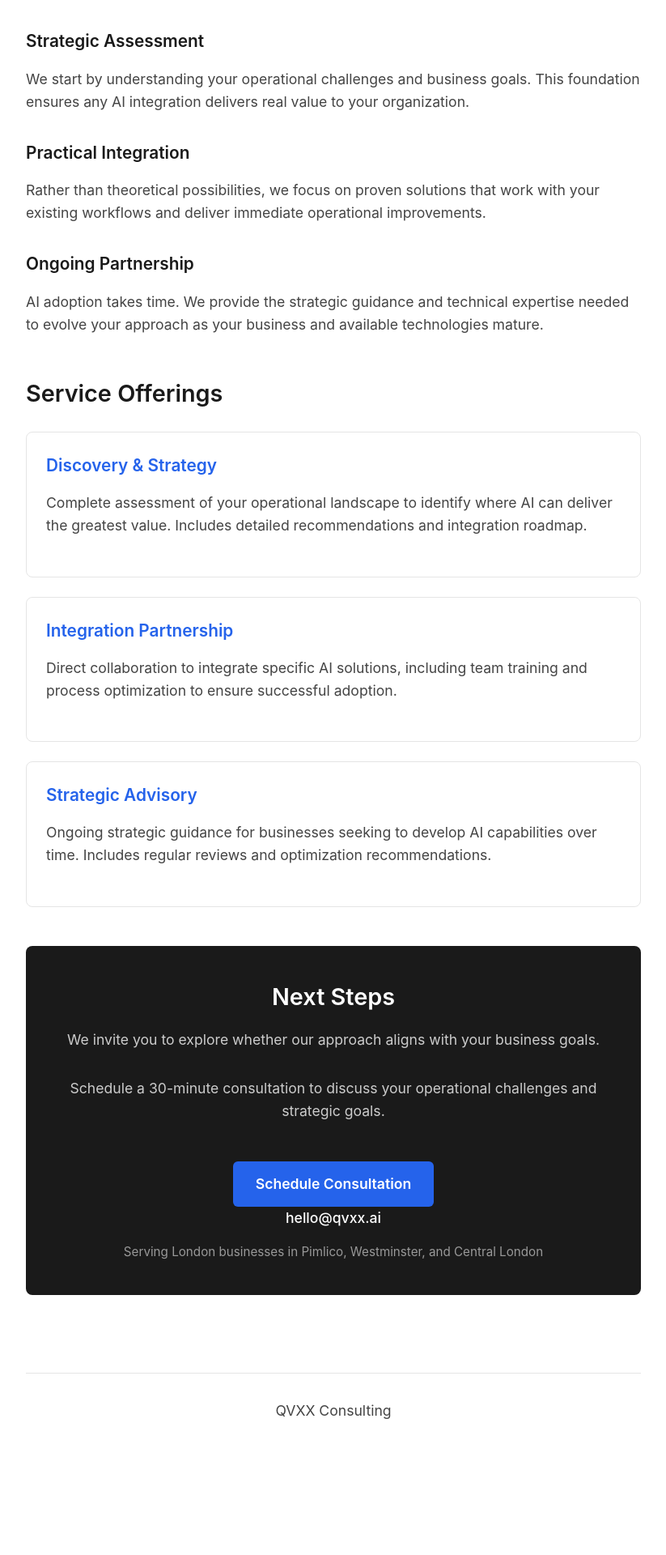
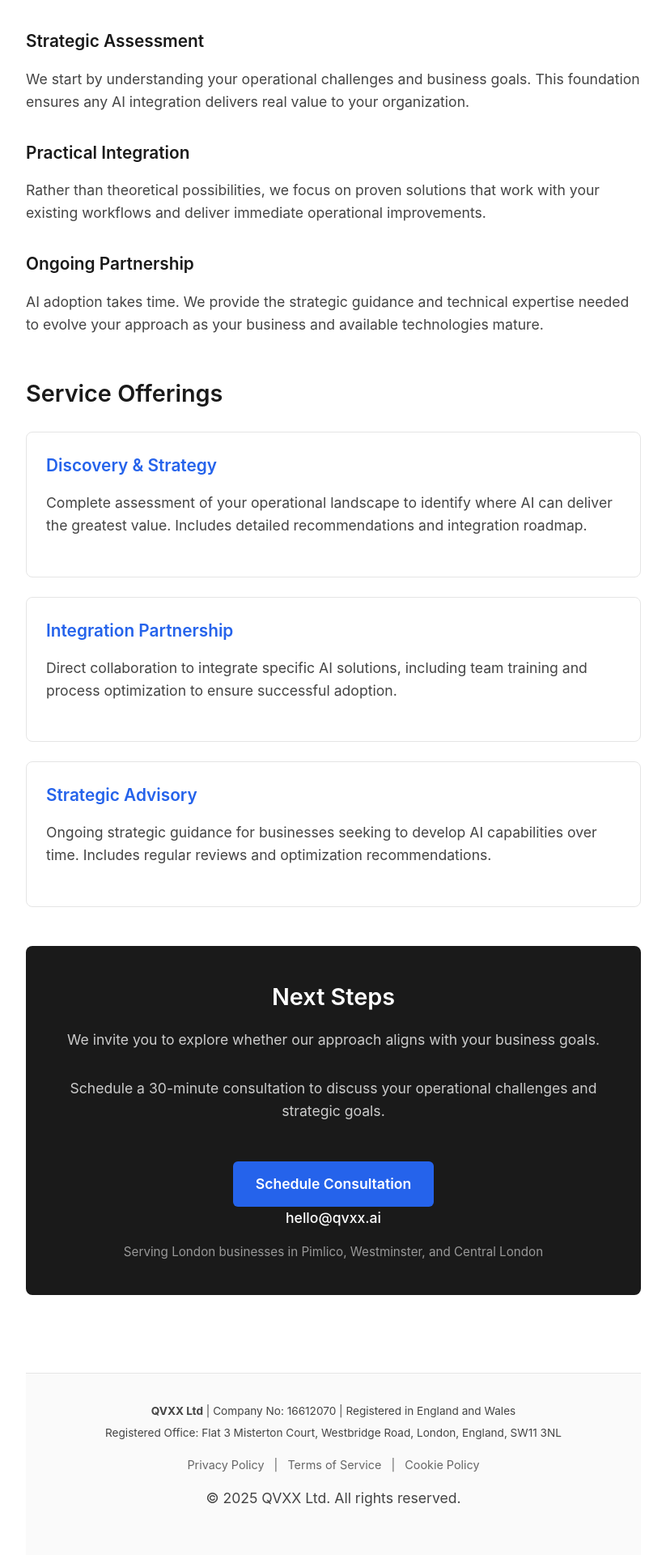
Before and after one commit to QVXXLabs/qvxx-website, a Jekyll site: the page index.html, which Jekyll copies as it is, in a window 1280 px wide. Shown: the part 1803-3723 px from the top of the page at 81% size, without its empty margins (228-1051 px from the left). Built offline with Jekyll 4.4.1, drawn with Linux system fonts in a browser that asks for light colours; before the commit the page ends 3615 px from its top, so only the background shows below that.

Commit message:
Add UK-compliant company details to footer

```diff
--- a/index.html
+++ b/index.html
@@ -249,6 +249,35 @@
             border-top: 1px solid #e5e5e5;
             color: #666;
             font-size: 0.9rem;
+            background: #fafafa;
+        }
+
+        .company-info {
+            margin-bottom: 1rem;
+        }
+
+        .company-info p {
+            margin: 0.3rem 0;
+            font-size: 0.85rem;
+        }
+
+        .legal-links {
+            margin: 1rem 0;
+        }
+
+        .legal-links a {
+            color: #666;
+            margin: 0 0.5rem;
+        }
+
+        .legal-links a:hover {
+            color: #1a1a1a;
+        }
+
+        .copyright {
+            margin-top: 1rem;
+            font-size: 0.85rem;
+            color: #999;
         }
 
         /* Links */
@@ -397,7 +426,18 @@
         </main>
 
         <footer>
-            <p>QVXX Consulting</p>
+            <div class="company-info">
+                <p><strong>QVXX Ltd</strong> | Company No: 16612070 | Registered in England and Wales</p>
+                <p>Registered Office: Flat 3 Misterton Court, Westbridge Road, London, England, SW11 3NL</p>
+            </div>
+            <div class="legal-links">
+                <a href="/privacy">Privacy Policy</a> |
+                <a href="/terms">Terms of Service</a> |
+                <a href="/cookies">Cookie Policy</a>
+            </div>
+            <div class="copyright">
+                <p>&copy; 2025 QVXX Ltd. All rights reserved.</p>
+            </div>
         </footer>
     </div>
 
```
Also changed, not shown: _layouts/default.html (+41 -1 lines).
